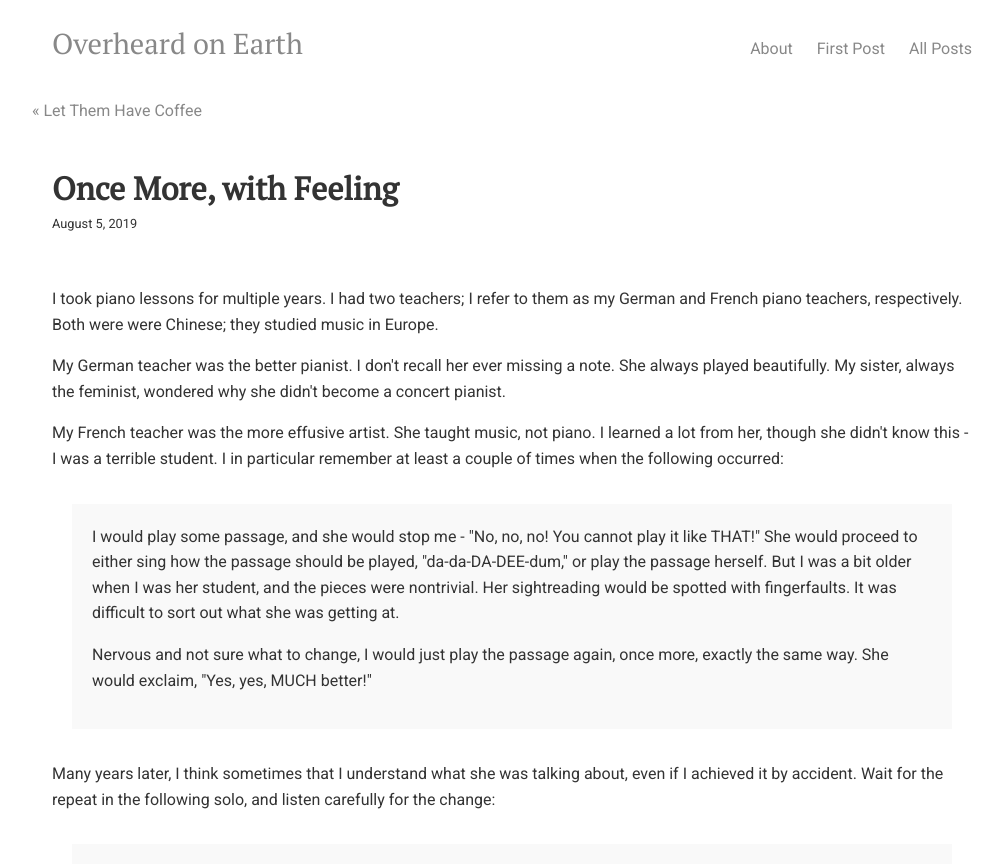
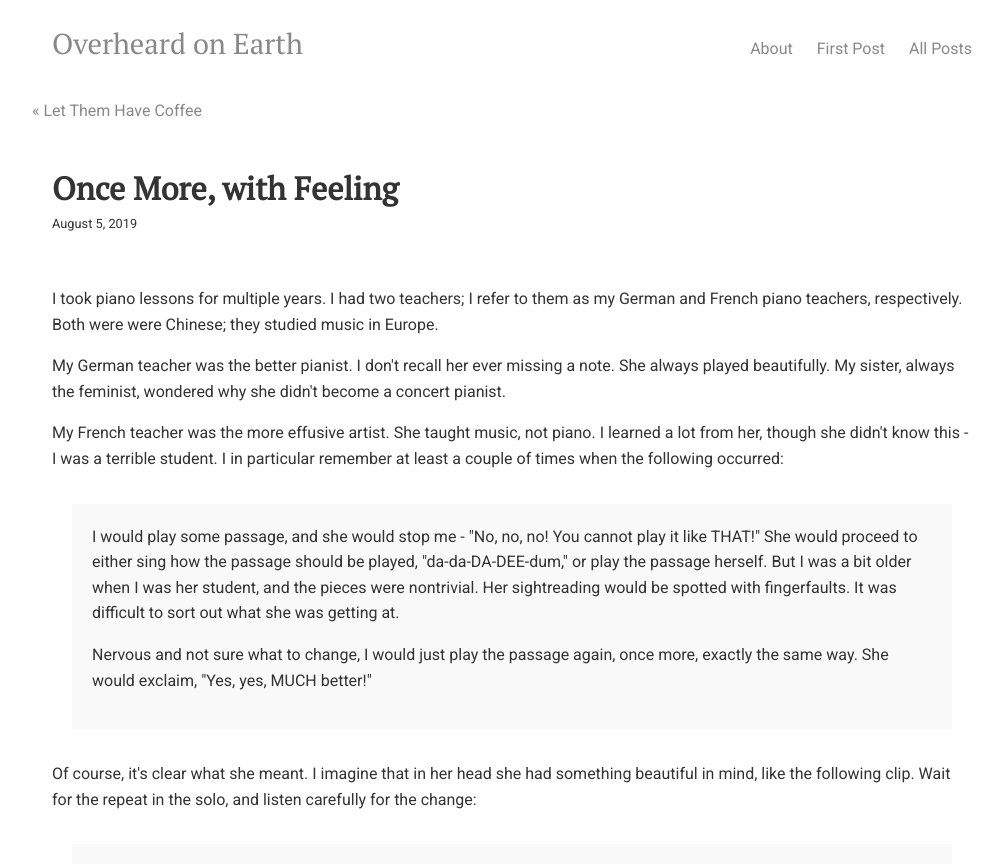
Before and after one commit to overheardonearth/overheardonearth.github.io, a Jekyll site: the page built from _posts/2019-08-05-once-more-with-feeling.html, in a window 1280 px wide. Shown: the top 864 px of the page, without its empty margins (128-1131 px from the left). Built offline with Jekyll 4.4.1, drawn with Linux system fonts in a browser that asks for light colours; comment, search, counter and statistics services are not loaded; grey boxes are pictures that could not be loaded.

Commit message:
Update 2019-08-05-once-more-with-feeling.html

```diff
--- a/_posts/2019-08-05-once-more-with-feeling.html
+++ b/_posts/2019-08-05-once-more-with-feeling.html
@@ -19,7 +19,7 @@ My French teacher was the more effusive artist. She taught music, not piano. I l
 
 </div>
 
-Many years later, I think sometimes that I understand what she was talking about, even if I achieved it by accident. Wait for the repeat in the following solo, and listen carefully for the change:
+Of course, it's clear what she meant. I imagine that in her head she had something beautiful in mind, like the following clip. Wait for the repeat in the solo, and listen carefully for the change:
 
    <div class="media">
      <div style="width:100%;height:0px;position:relative;padding-bottom:56.250%;"><iframe src="https://streamable.com/s/fho8d/iuszoc" frameborder="0" width="100%" height="100%" allowfullscreen style="width:100%;height:100%;position:absolute;left:0px;top:0px;overflow:hidden;"></iframe></div>
```
